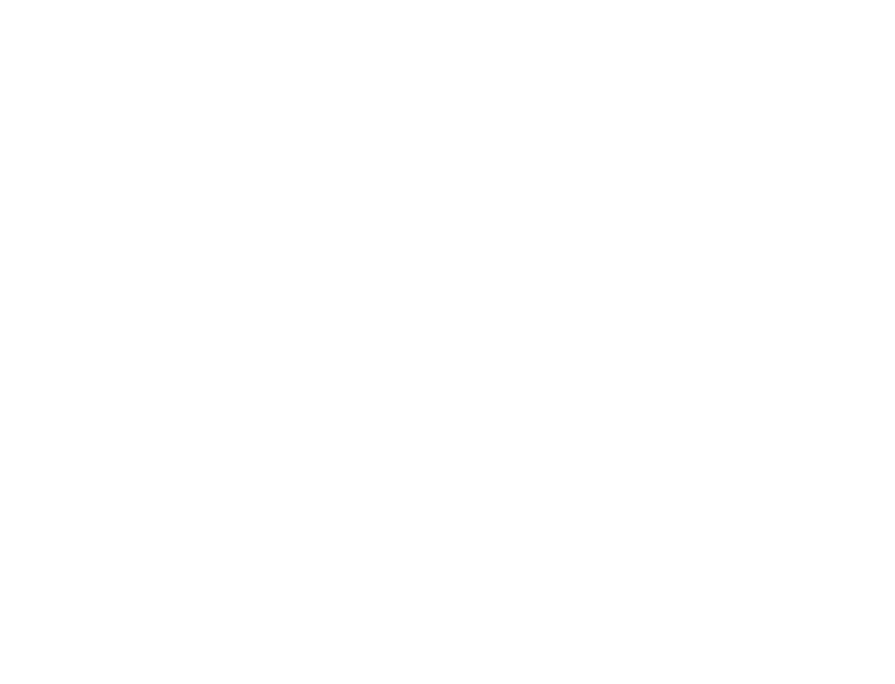
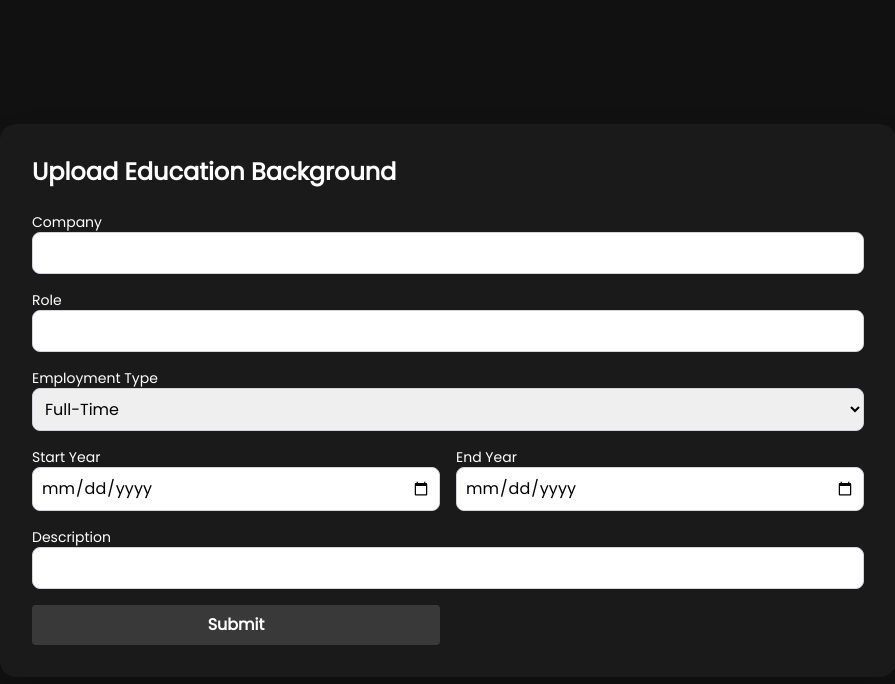
Before and after one commit to Mucyo-Papy-Blaise/Modern-Portfolio, a React (Vite) app: page /experience in a window 1280 px wide. Before the commit this address had no page. Shown: the top 684 px of the page, without its empty margins (192-1087 px from the left). Built offline with nearby package versions, Linux system fonts and the light colour scheme.

Commit message:
fetch data for experience

```diff
--- /dev/null
+++ b/src/Admin/Experience.tsx
@@ -0,0 +1,116 @@
+import axios from "axios"
+import { useState } from "react"
+
+const Experience = () => {
+    const [formData, setFormData] = useState({
+        company: "",
+        role: "",
+        employment: "",
+        startDate: "",
+        endDate: "",
+        description: "",
+    })
+
+    const handleInputChange =(e: React.ChangeEvent<HTMLInputElement | HTMLSelectElement>)=>{
+        setFormData({...formData, [e.target.name]: e.target.value})
+    }
+
+    const handleSubmitChange = async(e: React.FormEvent)=>{
+        e.preventDefault()
+
+        try {
+            const response =  await axios.post('http://localhost:5000/experience', formData)
+            console.log(response.data)
+
+            setFormData({
+              company: "",
+              role: "",
+              employment: "",
+              startDate: "",
+              endDate: "",
+              description: "",
+            })
+        } catch (error) {
+            console.log('enter experience in database failed', error)
+        }
+    }
+  return (
+    <div className="min-h-screen bg-Color1 flex items-center justify-center p-6 font-poppins">
+      <div className="bg-Color2 shadow-2xl rounded-2xl p-8 w-full max-w-4xl">
+        <h2 className="text-2xl font-bold text-white mb-6">Upload Education Background</h2>
+        <form onSubmit={handleSubmitChange} className="grid grid-cols-1 md:grid-cols-2 gap-4">
+          <div className="md:col-span-2">
+            <label className="block text-sm font-medium text-white">Company</label>
+            <input
+              type="text"
+              name="company"
+              value={formData.company}
+              onChange={handleInputChange}
+              className="w-full rounded-lg border border-gray-300 p-2"
+            />
+          </div>
+          <div className="md:col-span-2">
+            <label className="block text-sm font-medium text-white">Role</label>
+            <input
+              type="text"
+              name="role"
+              value={formData.role}
+              onChange={handleInputChange}
+              className="w-full rounded-lg border border-gray-300 p-2"
+            />
+          </div>
+          <div
+            className="md:col-span-2"
+          >
+            <label className="block text-sm font-medium text-white">Employment Type</label>
+            <select
+              name="employment"
+              value={formData.employment}
+              onChange={handleInputChange}
+              className="w-full rounded-lg border border-gray-300 p-2"
+            >
+              <option value="Full-Time">Full-Time</option>
+              <option value="Partial">Partial</option>
+              <option value="Seasonal">Seasonal</option>
+            </select>
+          </div>
+          <div>
+            <label className="block text-sm font-medium text-white">Start Year</label>
+            <input
+              type="date"
+              name="startDate"
+              value={formData.startDate}
+              onChange={handleInputChange}
+              className="w-full rounded-lg border border-gray-300 p-2"
+            />
+          </div>
+          <div>
+            <label className="block text-sm font-medium text-white">End Year</label>
+            <input
+              type="date"
+              name="endDate"
+              value={formData.endDate}
+              onChange={handleInputChange}
+              className="w-full rounded-lg border border-gray-300 p-2"
+            />
+          </div>
+          <div className="md:col-span-2">
+            <label className="block text-sm font-medium text-white">Description</label>
+            <input
+              type="text"
+              name="description"
+              value={formData.description}
+              onChange={handleInputChange}
+              className="w-full rounded-lg border border-gray-300 p-2"
+            />
+          </div>
+            <button type="submit" className="bg-Color3 text-white p-2 rounded hover:bg-Color1 font-bold">
+              Submit
+            </button>
+        </form>
+      </div>
+    </div>
+  )
+}
+
+export default Experience
--- a/src/App.tsx
+++ b/src/App.tsx
@@ -1,25 +1,27 @@
-import './index.css';
-import { BrowserRouter as Router, Routes, Route } from 'react-router-dom';
-import React from 'react';
-import LandingPage from './pages/LandingPage';
-import AboutMe from './pages/AboutMe';
-import ShowCase from './pages/ShowCase';
-import Service from './pages/Service';
-import Contact from './pages/Contact';
-import Blog from './pages/Blog';
-import Education from './Admin/Education';
+import "./index.css";
+import { BrowserRouter as Router, Routes, Route } from "react-router-dom";
+import React from "react";
+import LandingPage from "./pages/LandingPage";
+import AboutMe from "./pages/AboutMe";
+import ShowCase from "./pages/ShowCase";
+import Service from "./pages/Service";
+import Contact from "./pages/Contact";
+import Blog from "./pages/Blog";
+import Education from "./Admin/Education";
+import Experience from "./Admin/Experience";
 
 const App: React.FC = () => {
   return (
     <Router>
       <Routes>
-      <Route path='/' element={<LandingPage />} />
-      <Route path='/AboutMe' element = {<AboutMe/>} />
-      <Route path='/ShowCase' element = {<ShowCase/>} />
-      <Route path='/Service' element = {<Service />} />
-      <Route path='/Contact' element = {< Contact/>} />
-      <Route path='/Blog' element = {<Blog />} />
-      <Route path='/education' element={<Education />} />
+        <Route path="/" element={<LandingPage />} />
+        <Route path="/AboutMe" element={<AboutMe />} />
+        <Route path="/ShowCase" element={<ShowCase />} />
+        <Route path="/Service" element={<Service />} />
+        <Route path="/Contact" element={<Contact />} />
+        <Route path="/Blog" element={<Blog />} />
+        <Route path="/education" element={<Education />} />
+        <Route path="/experience" element= {<Experience />} />
       </Routes>
     </Router>
   );
--- /dev/null
+++ b/src/Component/DateFormat.ts
@@ -0,0 +1,10 @@
+export const formatDate = (dateString: string) => {
+  const date = new Date(dateString)
+  return date.toLocaleDateString("en-US", {
+    year: "numeric",
+    month: "short",
+    day: "numeric",
+  })
+}
+
+export default formatDate
--- a/src/Component/Home.tsx
+++ b/src/Component/Home.tsx
@@ -135,7 +135,6 @@
         initial={{ opacity: 0, x: -20 }}
         animate={{ opacity: 1, x: 0 }}
         transition={{ delay: 0.1 }}
-        className=""
         >
           <input
           className="bg-[#1A1A1A] rounded-2xl p-2 w-[95%] text-white font-poppins text-[13px]"
--- a/src/pages/AboutMe.tsx
+++ b/src/pages/AboutMe.tsx
@@ -2,39 +2,66 @@
 import pflPhoto from "../assets/Mucyo Papy Blaise 222004130jpg copy.jpg";
 import { motion } from "framer-motion";
 import { FaArrowLeft } from "react-icons/fa";
-import { experience, skills } from "../Data/Data";
+import { skills } from "../Data/Data";
 import { useNavigate } from "react-router-dom";
 import { FaDownload } from "react-icons/fa";
-import Mycv from '../assets/My_Cv.pdf'
+import Mycv from "../assets/My_Cv.pdf";
 import axios from "axios";
 import Spinner from "../Component/Spinner";
+import DateFormat from '../Component/DateFormat'
 
 const AboutMe: React.FC = () => {
-  const navigate = useNavigate()
+  const navigate = useNavigate();
 
-  const [educations, setEducations] = useState<{
+  const [educations, setEducations] = useState<
+    {
       startYear: string;
       endYear: string;
       program: string;
       school: string;
       degree: string;
-  }[]>([]);
+    }[]
+  >([]);
 
-  const [isloading, setIsLoading] =  useState(false)
+  const [experiences, setExperiences] = useState<
+    { company: string;
+      role: string;
+      employment: string;
+      startDate: string;
+      endDate: string;
+      description: string }[]
+  >([]);
+  const [isloading, setIsLoading] = useState(false);
+
+  useEffect(() => {
+    const getEducation = async () => {
+      try {
+        setIsLoading(true);
+        const res = await axios.get("http://localhost:5000/education");
+        setEducations(res.data);
+      } catch (error) {
+        console.error("Error fetching education data:", error);
+      } finally {
+        setIsLoading(false);
+      }
+    };
+    getEducation();
+  }, []);
 
   useEffect(()=>{
-    const getEducation = async() =>{
+    const getExperience = async()=>{
       try {
         setIsLoading(true)
-        const res = await axios.get('http://localhost:5000/education')
-        setEducations(res.data)
+        const res = await axios.get('http://localhost:5000/experience')
+        console.log(res.data)
+        setExperiences(res.data)
       } catch (error) {
-        console.error('Error fetching education data:', error)
+        console.log('Error fetching experience Data', error)
       }finally{
         setIsLoading(false)
       }
     }
-    getEducation()
+    getExperience()
   },[])
   return (
     <div className="w-full min-h-screen bg-[#111111] p-2 md:p-8">
@@ -45,7 +72,10 @@
           transition={{ delay: 0.1 }}
           className="relative pl-4 pb-2  md:pl-8 md:pb-12 last:pb-0"
         >
-        <button className="pb-8 flex flex-row justify-center items-center gap-3" onClick={()=> navigate("/")}>
+          <button
+            className="pb-8 flex flex-row justify-center items-center gap-3"
+            onClick={() => navigate("/")}
+          >
             <FaArrowLeft className="text-gray-400" />
             <p className="text-gray-400 font-poppins text-[20px]">Back</p>
           </button>
@@ -62,19 +92,22 @@
               <p className="text-[15px] text-gray-400 font-poppins mt-5 ">
                 I'm a passionate Web Designer based in Kigali, Rwanda, with a
                 strong focus on creating beautiful and functional digital
-              experiences. With 3 years of experience in the field, I've had the
-              pleasure of working with clients worldwide. <br /> <br /> My
+                experiences. With 3 years of experience in the field, I've had
+                the pleasure of working with clients worldwide. <br /> <br /> My
                 approach combines creativity with technical expertise, ensuring
                 that every project not only looks stunning but also delivers
                 results.
               </p>
-              <a href={Mycv}
+              <a
+                href={Mycv}
                 target="_blank"
                 rel="noopener noreferrer"
                 className="mt-6 border-[#ffc86b] border-[1px] w-full md:w-[50%] p-2 rounded-lg flex flex-row justify-center items-center gap-2 md:gap-6 hover:bg-[#39393952]"
               >
-            <FaDownload className="text-white "/>
-            <p className="text-white font-poppins sm:text-[12px]">Download CV</p>
+                <FaDownload className="text-white " />
+                <p className="text-white font-poppins sm:text-[12px]">
+                  Download CV
+                </p>
               </a>
             </div>
           </div>
@@ -83,14 +116,16 @@
         {/*Education Background  */}
         <div className="mt-2 md:mt-8 p-6 font-poppins">
           <div className="flex items-center justify-center gap-2  md:gap-4">
-            <h1 className="font-bold text-[18px] md:text-[30px] text-white">Education</h1>
+            <h1 className="font-bold text-[18px] md:text-[30px] text-white">
+              Education
+            </h1>
             <div className="flex-1 bg-[#1A1A1A] h-[1px]" />
           </div>
           <div className="mt-5 md:mt-10 relative">
             <div className="absolute left-0 top-0 bottom-0 w-[1px] bg-[#ffc86b] opacity-20"></div>
             {isloading ? (
               <Spinner />
-            ): (
+            ) : (
               educations?.map((edu, index) => (
                 <motion.div
                   key={index}
@@ -101,16 +136,16 @@
                 >
                   <div className="absolute left-[-5px] top-0 w-[11px] h-[11px] rounded-full bg-[#ffc86b]"></div>
                   <div className="flex flex-row gap-2">
-                  <p className="text-[#ffc86b] text-sm mb-2">{edu.startYear}</p>
+                    <p className="text-[#ffc86b] text-sm mb-2">
+                      {edu.startYear}
+                    </p>
                     <span className="font-bold text-xl text-white">-</span>
                     <p className="text-[#ffc86b] text-sm mb-2">{edu.endYear}</p>
                   </div>
                   <div className="text-xl text-white font-semibold mb-1">
                     {edu.program}
                   </div>
-                <div className="text-gray-400 text-sm mb-2">
-                  {edu.school}
-                </div>
+                  <div className="text-gray-400 text-sm mb-2">{edu.school}</div>
                   <div className="text-gray-400">{edu.degree}</div>
                 </motion.div>
               ))
@@ -125,7 +160,10 @@
           </h1>
           <div className="relative font-poppins text-white mt-8 md:mt-16 pl-5  md:pl-10">
             <div className="absolute left-5 md:left-10 top-0 bottom-0 w-[1px] bg-[#ffc86b] opacity-20"></div>
-            {experience.map((exp, index) => (
+            {isloading ? (
+              <Spinner />
+            ): (
+              experiences.map((exp, index) => (
               <motion.div
                 key={index}
                 initial={{ opacity: 0, x: -20 }}
@@ -136,14 +174,15 @@
                 <div className="absolute left-[-5px] top-0 w-[11px] h-[11px] rounded-full bg-[#ffc86b]"></div>
                 <div className="text-[#ffc86b] text-sm mb-2">{exp.company}</div>
                 <div className="text-[15px] md:text-xl text-white font-semibold mb-1">
-                  {exp.workAs} • {exp.workType}
+                  {exp.role} • {exp.employment}
                 </div>
                 <div className="text-gray-400 text-sm mb-2">
-                  {exp.Time} - {exp.Time}
+                  {DateFormat(exp.startDate)} - {DateFormat(exp.endDate)}
                 </div>
                 <div className="text-gray-300">{exp.description}</div>
               </motion.div>
-            ))}
+            ))
+            )}
           </div>
         </div>
 
@@ -151,7 +190,9 @@
         <div className=" mt-4 md:mt-8 p-2 md:p-5 w-full font-poppins">
           {/* Header */}
           <div className="flex items-center justify-center gap-4">
-            <h1 className="font-bold text-[18px] md:text-[30px] text-white">Skills</h1>
+            <h1 className="font-bold text-[18px] md:text-[30px] text-white">
+              Skills
+            </h1>
             <div className="flex-1 bg-[#1A1A1A] h-[1px]" />
           </div>
 
@@ -161,11 +202,17 @@
             {skills.slice(0, 4).map((skill, index) => (
               <div key={index} className="flex  justify-center">
                 <div className="bg-[#242424] w-[200px] h-[150px] md:w-[230px] md:h-[230px] flex flex-col gap-2 md:gap-4 items-center justify-center rounded-3xl cursor-pointer transition-all duration-300 hover:scale-[1.03]">
-                  <img src={skill.icon} alt="Icon" className=" w-8 md:w-12 h-[28px] md:h-[48px]" />
+                  <img
+                    src={skill.icon}
+                    alt="Icon"
+                    className=" w-8 md:w-12 h-[28px] md:h-[48px]"
+                  />
                   <p className="text-white font-poppins font-bold text-[15px] md:text-[18px]">
                     {skill.title}
                   </p>
-                  <p className="text-white font-bold text-[14px]">{skill.percentage}%</p>
+                  <p className="text-white font-bold text-[14px]">
+                    {skill.percentage}%
+                  </p>
                   <div className="bg-slate-500 w-[100px] h-[5px] md:w-[160px] md:h-[10px] rounded-3xl overflow-hidden">
                     <div className={`${skill.level} rounded-full`}></div>
                   </div>
@@ -181,11 +228,17 @@
                 key={index}
                 className="bg-[#242424]  w-[200px] h-[150px] md:w-[230px] md:h-[230px] flex flex-col gap-4 items-center justify-center rounded-3xl cursor-pointer transition-all duration-300 hover:scale-[1.03]"
               >
-                <img src={skill.icon} alt="Icon" className="w-8 md:w-12 h-[28px] md:h-[48px]" />
+                <img
+                  src={skill.icon}
+                  alt="Icon"
+                  className="w-8 md:w-12 h-[28px] md:h-[48px]"
+                />
                 <p className="text-white font-poppins font-bold text-[15px] md:text-[18px]">
                   {skill.title}
                 </p>
-                <p className="text-white font-bold text-[14px]">{skill.percentage}%</p>
+                <p className="text-white font-bold text-[14px]">
+                  {skill.percentage}%
+                </p>
                 <div className="bg-slate-500 w-[100px] h-[5px] md:w-[160px] md:h-[10px] rounded-3xl overflow-hidden">
                   <div className={`${skill.level} rounded-full`}></div>
                 </div>
```
Also changed, not shown: src/Admin/Education.tsx (+12 -2 lines). Lines whose indentation alone changed are shown as unchanged.
